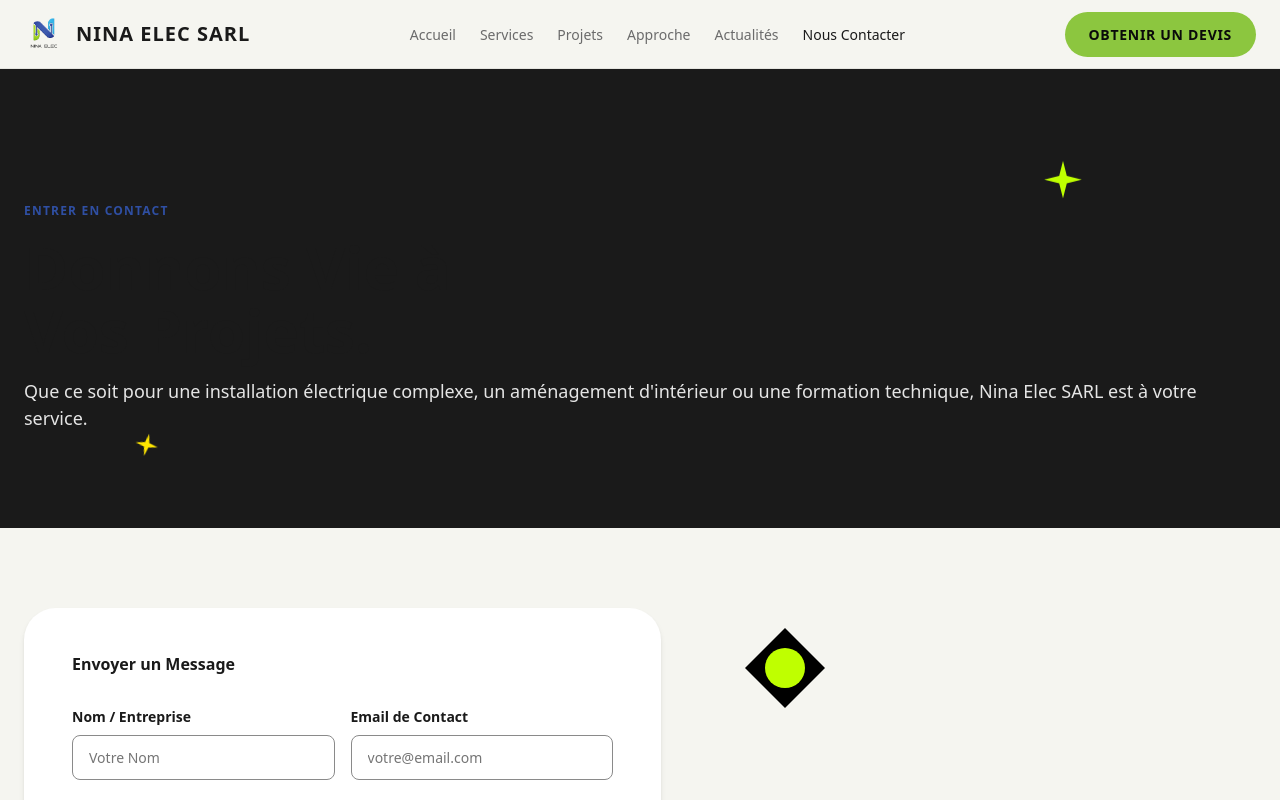
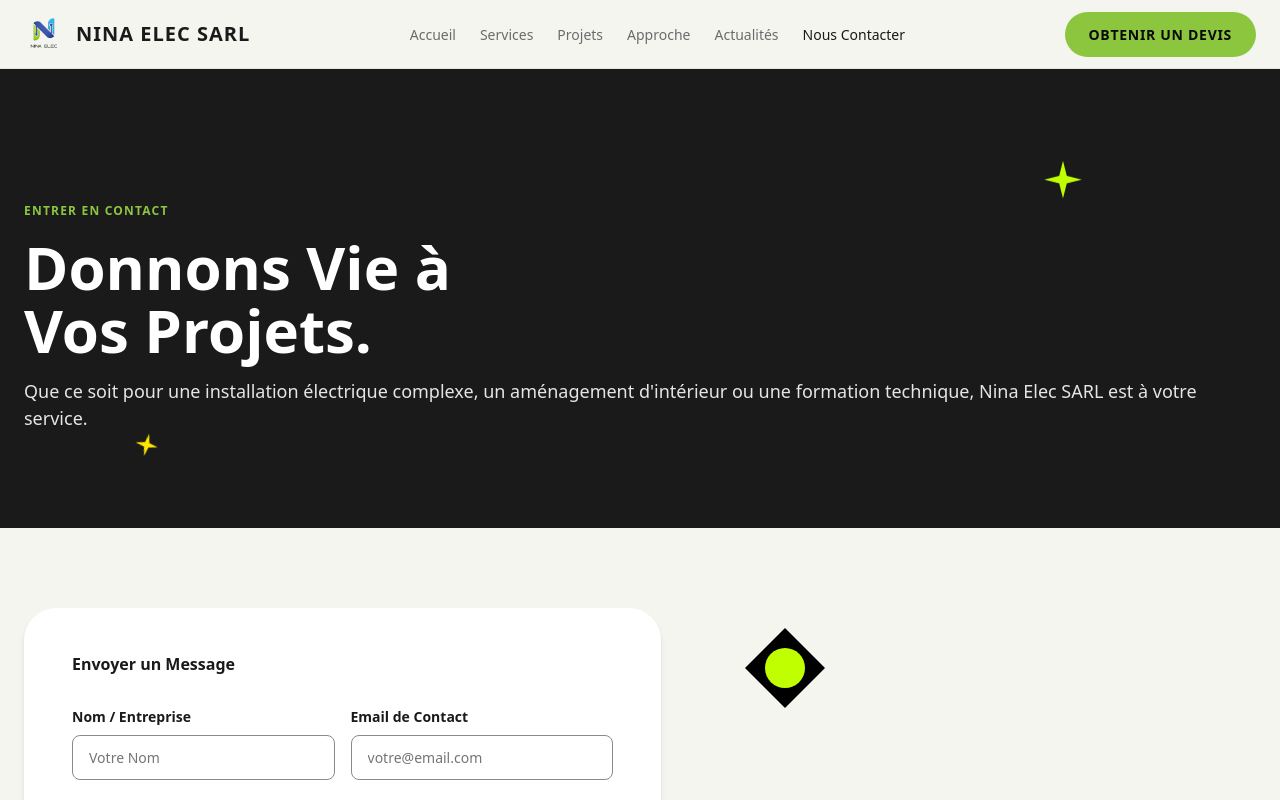
Before and after one commit to Songnia/ninaelecsarl, a React (Vite) app in the folder frontend/: page /contact in a window 1280 px wide. Shown: the top 800 px of the page. Built offline with nearby package versions, Linux system fonts and the light colour scheme.

Commit message:
UI: Fixed title visibility and centering by removing conflicting inline styles

```diff
--- a/frontend/src/pages/BlogPage.css
+++ b/frontend/src/pages/BlogPage.css
@@ -1,4 +1,4 @@
-/* BlogPage styles */
+    /* BlogPage styles */
 .blog-hero {
     background: var(--bg-light);
     position: relative;
--- a/frontend/src/pages/BlogPage.jsx
+++ b/frontend/src/pages/BlogPage.jsx
@@ -53,11 +53,11 @@ export default function BlogPage() {
 
                 <div className="container blog-hero__inner">
                     <span className="blog-hero__eyebrow">Actualités & Projets</span>
-                    <h1 className="blog-hero__title" style={{ color: 'var(--color-dark)' }}>
+                    <h1 className="blog-hero__title">
                         Nos Dernières <br />
                         <span style={{ color: 'transparent', WebkitTextStroke: '1px var(--color-purple)' }}>Actions de Formation</span>
                     </h1>
-                    <p className="blog-hero__subtitle" style={{ maxWidth: '600px', margin: '0 auto' }}>
+                    <p className="blog-hero__subtitle">
                         Retrouvez les moments forts de nos interventions techniques, nos formations et notre engagement pour l'excellence.
                     </p>
                 </div>
--- a/frontend/src/pages/ContactPage.jsx
+++ b/frontend/src/pages/ContactPage.jsx
@@ -25,8 +25,8 @@ export default function ContactPage() {
                 <img src={starLime} alt="Star" className="animate-float" style={{ position: 'absolute', top: '20%', right: '15%', width: '50px' }} />
                 <img src={starYellow} alt="Star" className="animate-spin" style={{ position: 'absolute', bottom: '15%', left: '10%', width: '30px' }} />
                 <div className="container contact-hero__inner">
-                    <span className="contact-hero__eyebrow" style={{ color: 'var(--accent-purple)' }}>Entrer en Contact</span>
-                    <h1 className="contact-hero__title" style={{ color: 'var(--color-dark)' }}>Donnons Vie à <br />Vos Projets.</h1>
+                    <span className="contact-hero__eyebrow">Entrer en Contact</span>
+                    <h1 className="contact-hero__title">Donnons Vie à <br />Vos Projets.</h1>
                     <p className="contact-hero__subtitle">
                         Que ce soit pour une installation électrique complexe, un aménagement d'intérieur ou une formation technique, Nina Elec SARL est à votre service.
                     </p>
```
